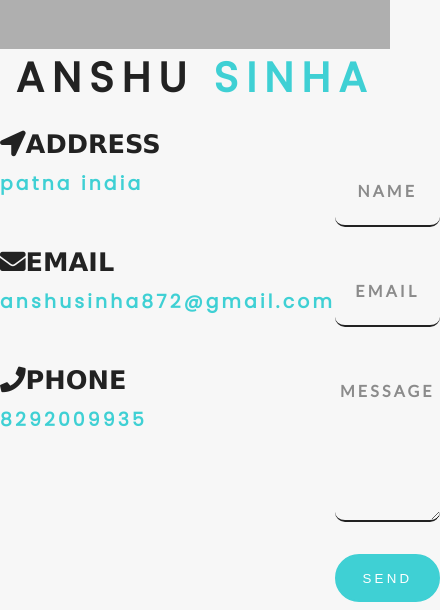
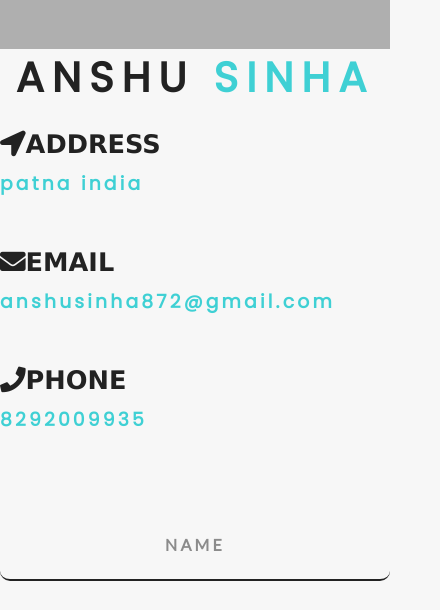
Before and after one commit to anshusinha872/MyProject, a plain HTML site: page index.html in a window 390 px wide. Shown: the part 7370-7980 px from the top of the page, 440 px wide, since content can reach past the window. Drawn offline with Linux system fonts and the light colour scheme.

Commit message:
flex-direction to column

```diff
--- a/style.css
+++ b/style.css
@@ -521,6 +521,11 @@ a{
     display: flex;
     justify-content:space-evenly;
 }
+@media screen and (max-width:692px) {
+    .clearfix{
+        flex-direction: column;
+    }
+}
 .main-button{
     border-radius: 10rem;
 }
```
